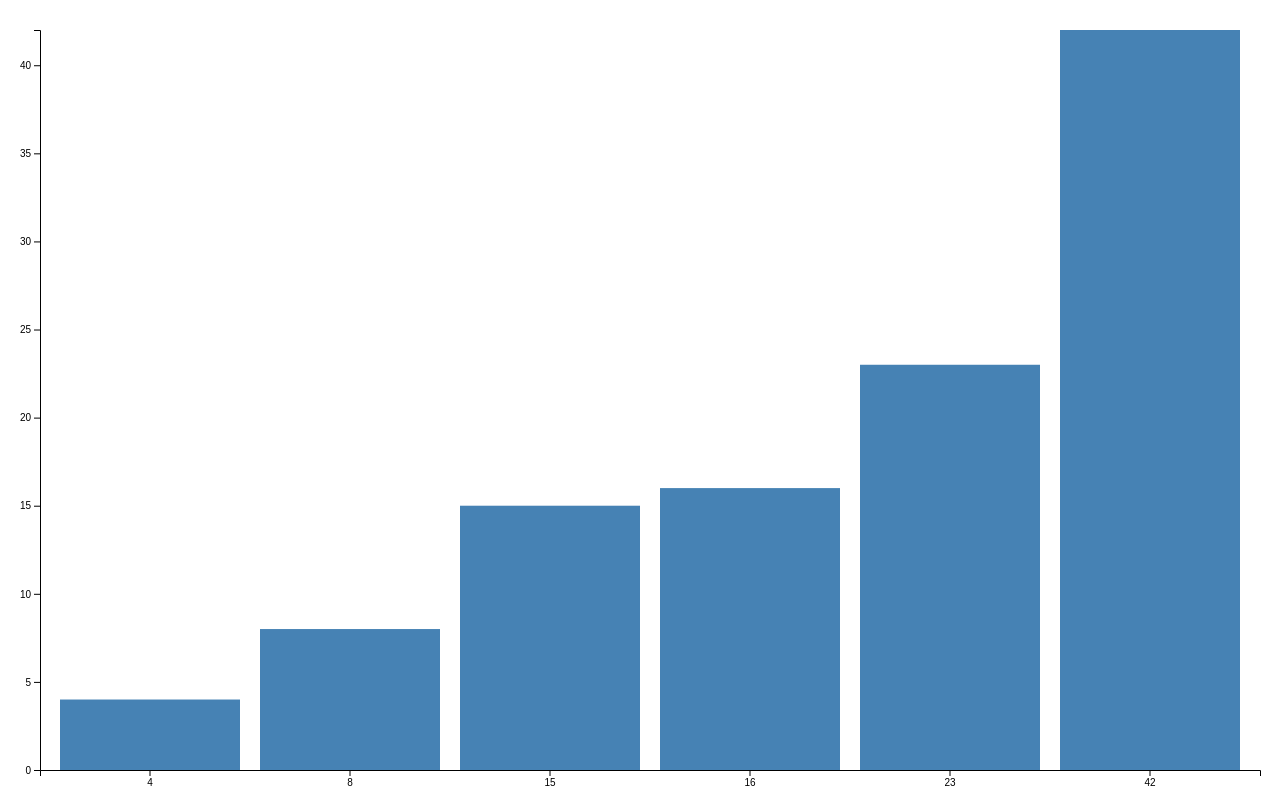
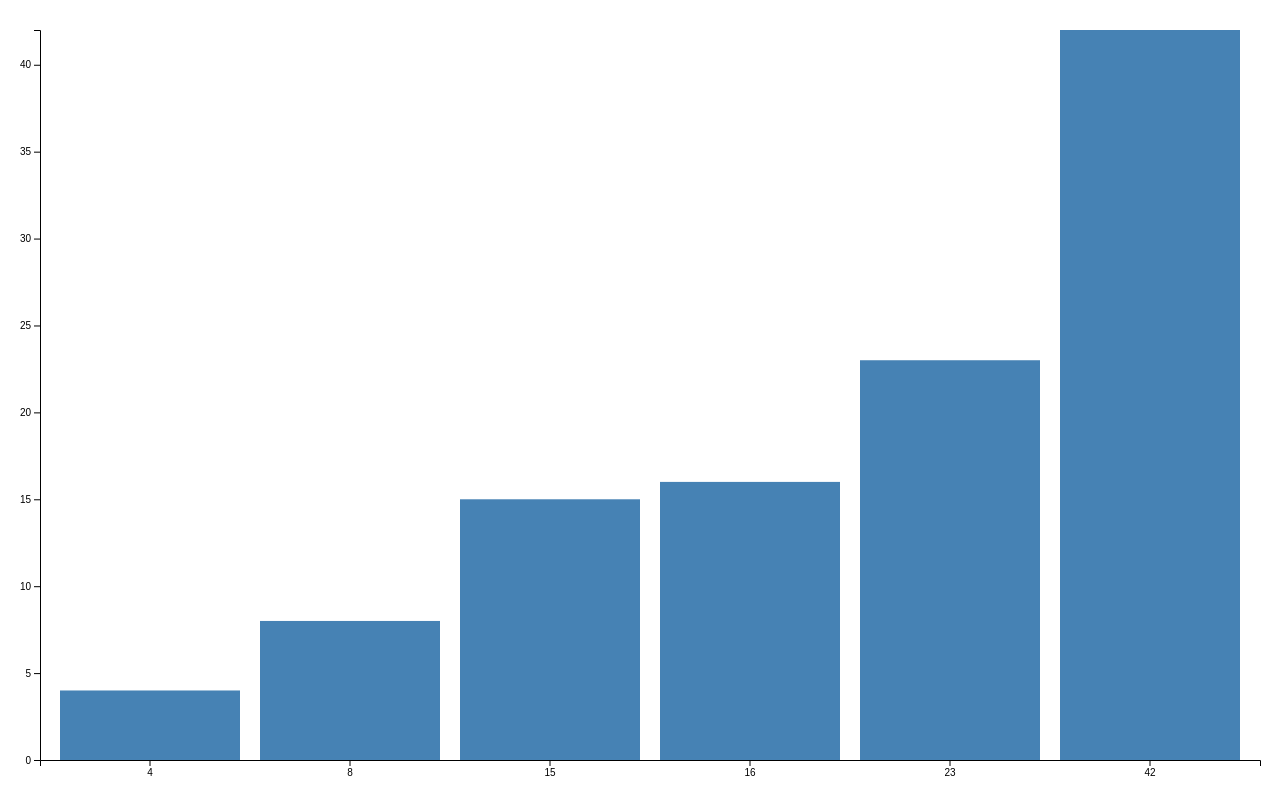
Before and after one commit to loli-tiger/loli-tiger.github.io, a plain HTML site: page project1.html in a window 1280 px wide. Drawn offline with nearby package versions, Linux system fonts and the light colour scheme.

Commit message:
Update project1.html

```diff
--- a/project1.html
+++ b/project1.html
@@ -83,7 +83,7 @@
                 const maxValue = d3.max(data) || 1;
                 yScale = d3.scaleLinear()
                     .domain([0, maxValue])
-                    .range([Math.max(margin.top, height - margin.bottom), margin.top + 10]);
+                    .range([Math.max(margin.top, height - margin.bottom - 10), margin.top + 10]);
             } catch (e) {
                 console.error("比例尺初始化失败:", e);
                 return;
@@ -173,7 +173,7 @@
                 if (currentHeight > margin.bottom + 10 && currentWidth > margin.left + margin.right) {
                     svg.append("g")
                         .attr("class", "x-axis")
-                        .attr("transform", `translate(0, ${Math.min(currentHeight - margin.bottom, currentHeight - 10)})`)
+                        .attr("transform", `translate(0, ${Math.min(currentHeight - margin.bottom - 10, currentHeight - 10)})`)
                         .call(d3.axisBottom(xScale).tickFormat((d, i) => data[i]));
                 }
 
@@ -203,7 +203,7 @@
             clearTimeout(resizeTimeout);
             resizeTimeout = setTimeout(() => {
                 updateSystem();
-                console.log("试验7次，当前尺寸:", {
+                console.log("试验8次，当前尺寸:", {
                     width: currentWidth,
                     height: currentHeight,
                     bandwidth: xScale?.bandwidth(),
```
